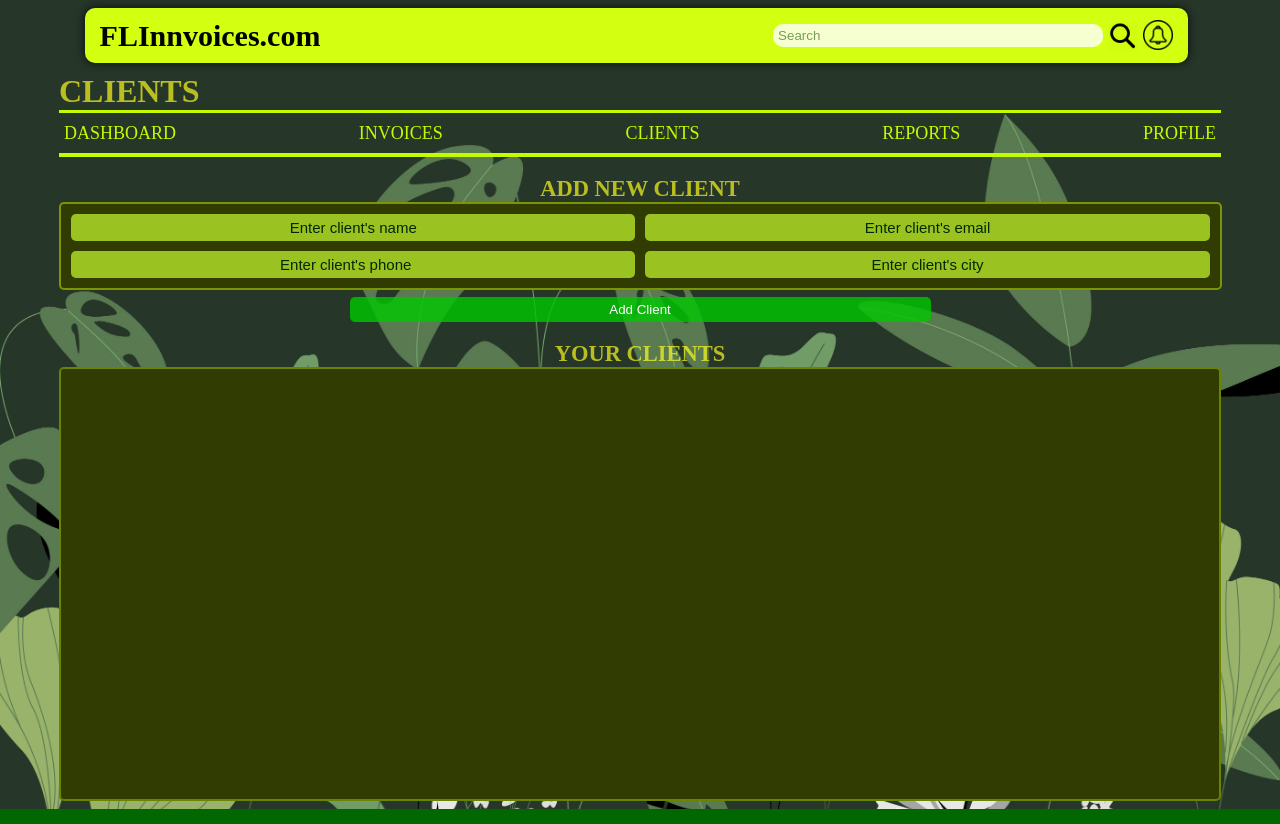
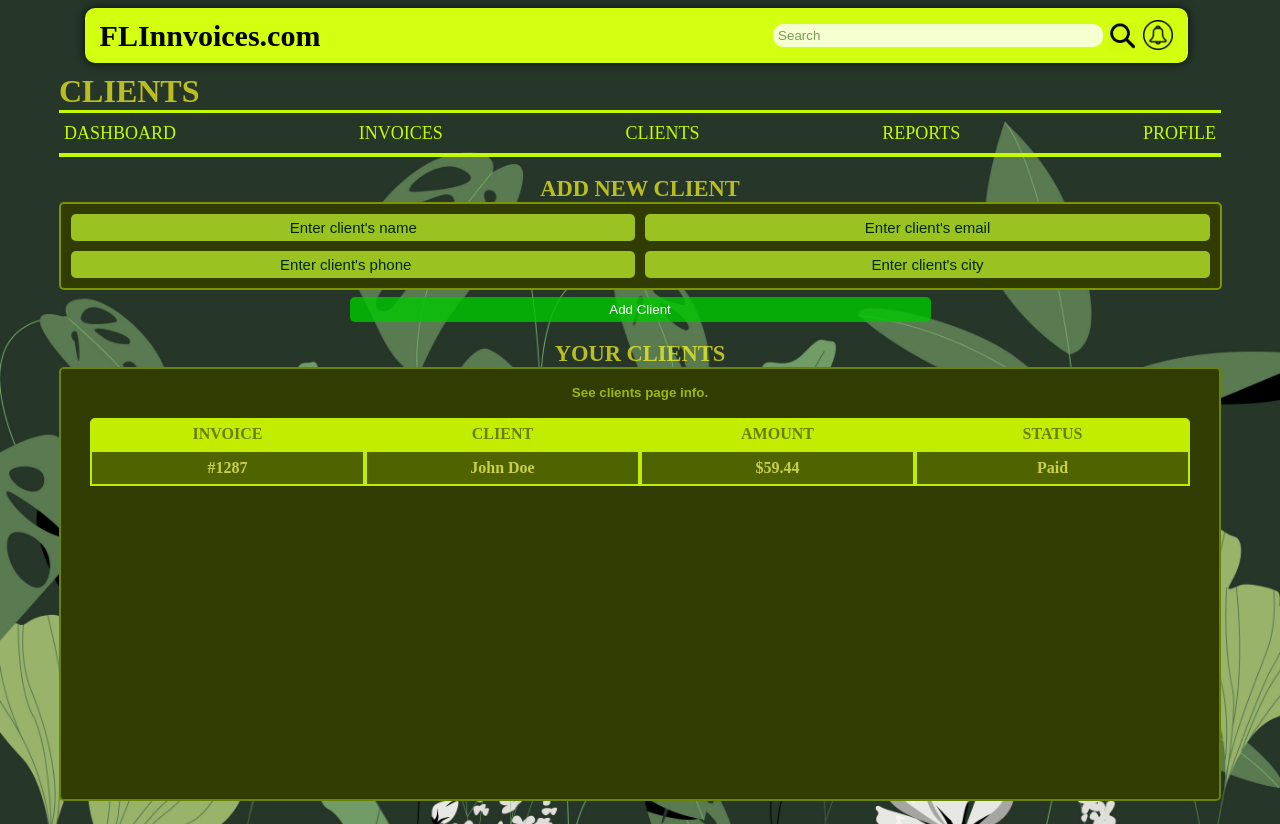
Before and after one commit to javonm63/Portfolio-P2, a React (Vite) app in the folder P2-frontend/: page /fl/clients in a window 1280 px wide. Built offline with nearby package versions, Linux system fonts and the light colour scheme.

Commit message:
frontend update: all clients table and styles added - clients page complete

```diff
--- a/P2-frontend/src/pages/fl-clients.jsx
+++ b/P2-frontend/src/pages/fl-clients.jsx
@@ -2,8 +2,10 @@ import {navbarHooks} from "../hooks/fl-dashboardHooks.jsx";
 import Searchbar from "../components/searchbar";
 import WebNavbar from "../components/webNav.jsx";
 import '../styles/fl-clients.css'
-import InvSubPages from "../components/invoicesSubPages.jsx";
 import NewClientInfo from "../components/newClientCard.jsx";
+import TableCard from "../components/tableCard.jsx";
+import { showMoreHook } from '../hooks/fi-invoicesHooks'
+import MoreInfo from "../utils/moreInfo.jsx";
 
 function FlClients() {
     const navbarHook = navbarHooks()
@@ -11,6 +13,13 @@ function FlClients() {
     const setShowWebNav = navbarHook.setShowWebNav
     const sideNav = navbarHook.sideNav
     const setSideNav = navbarHook.setSideNav
+
+    const moreInfo = showMoreHook()
+    const setShowMore = moreInfo.setShowMoreInfo
+    const showMore = moreInfo.showMoreInfo
+    const showSendInfo = () => {
+        setShowMore(true)
+    }
 
     return (
         <div className="clients-page-container">
@@ -24,7 +33,9 @@ function FlClients() {
             <button className="addNewClient-button">Add Client</button>
             <h2 className="page-sub-titles">YOUR CLIENTS</h2>
             <div className='clients-sub-page-container'>
-
+                <MoreInfo showMore={showMore} setShowMore={setShowMore} MoreInfoTitle={'Clients page info.'} MoreInfoText={"On the clients page you can add new clients, remove clients and edit clients' information. To remove clients click their ID numbers, to edit a client's information click the client's name."} />
+                <button className='inv-sub-page-text' type="button" onClick={showSendInfo}>See clients page info.</button>
+                <TableCard tableWidth={'95%'} tableID={"add-client-table-body"} invNumText={'INVOICE'} clientText={'CLIENT'} amountText={'AMOUNT'} statusText={'STATUS'} />
             </div>
         </div>
     )
--- a/P2-frontend/src/pages/fl-invoices.jsx
+++ b/P2-frontend/src/pages/fl-invoices.jsx
@@ -77,7 +77,6 @@ function FlInvoices() {
                     <input className="add-item-inputs" type='number' placeholder="Enter price" required></input>
                 </div>
                 <button className="add-item-button" type='button'>Add Item</button>
-                {/* <InvoiceExtras /> */}
                 <input className='invoiceExtras-inputs' type='text' placeholder='NOTES'></input>
                 <input className='invoiceExtras-inputs' type='text' placeholder='FEES'></input>
                 <input className='invoiceExtras-inputs' type='text' placeholder='DISCOUNTS'></input>
--- a/P2-frontend/src/styles/fl-clients.css
+++ b/P2-frontend/src/styles/fl-clients.css
@@ -7,6 +7,7 @@
     align-items: center;
     padding-top: 15px;
     padding-bottom: 15px;
+    margin-bottom: 15px;
     overflow-y: auto;
     background-color: rgb(48, 60, 1);
 }
--- a/P2-frontend/src/styles/invoiceExtras.css
+++ /dev/null
@@ -1,4 +0,0 @@
-.invoiceExtras-container {
-    width: 95%;
-    border: 2px solid;
-}
```
Also changed, not shown: P2-frontend/src/components/invoiceExtras.jsx (deleted, +0 -11 lines).
